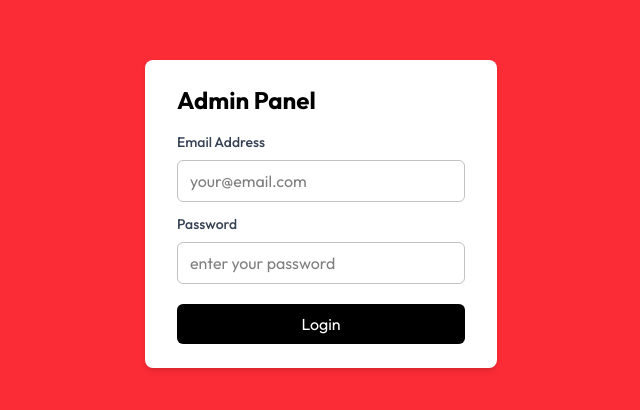
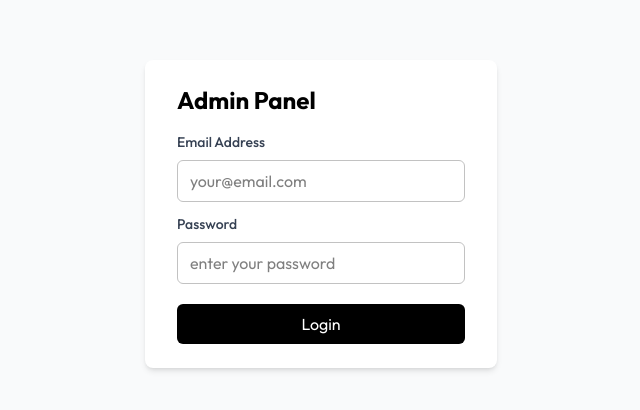
Before and after one commit to nikhilSharma1994/Ecom, a React (Vite) app in the folder admin/: page /add in a window 1280 px wide. Shown: the part 186-596 px from the top of the page, without its empty margins (319-959 px from the left). Built offline with nearby package versions, Linux system fonts and the light colour scheme.

Commit message:
Revert "change-color-red" ,l,l,l, This reverts commit e3711ffe46e22e6e1f91fa16ff4d184c4bc0303c.

```diff
--- a/admin/src/App.jsx
+++ b/admin/src/App.jsx
@@ -24,7 +24,7 @@ const App = () => {
 
 
   return (
-    <div className='bg-red-500 min-h-screen'>
+    <div className='bg-gray-50 min-h-screen'>
       <ToastContainer/>
       {token === "" ? <Login setToken={setToken} />
         : <>
@@ -37,11 +37,6 @@ const App = () => {
               <Routes>
                 <Route path='/add' element={<Add  token={token}/>} />
                 <Route path='/list' element={<List  token={token}/>} />
-
-
-
-
-
                 <Route path='/orders' element={<Orders  token={token}/>} />
               </Routes>
             </div>
```
